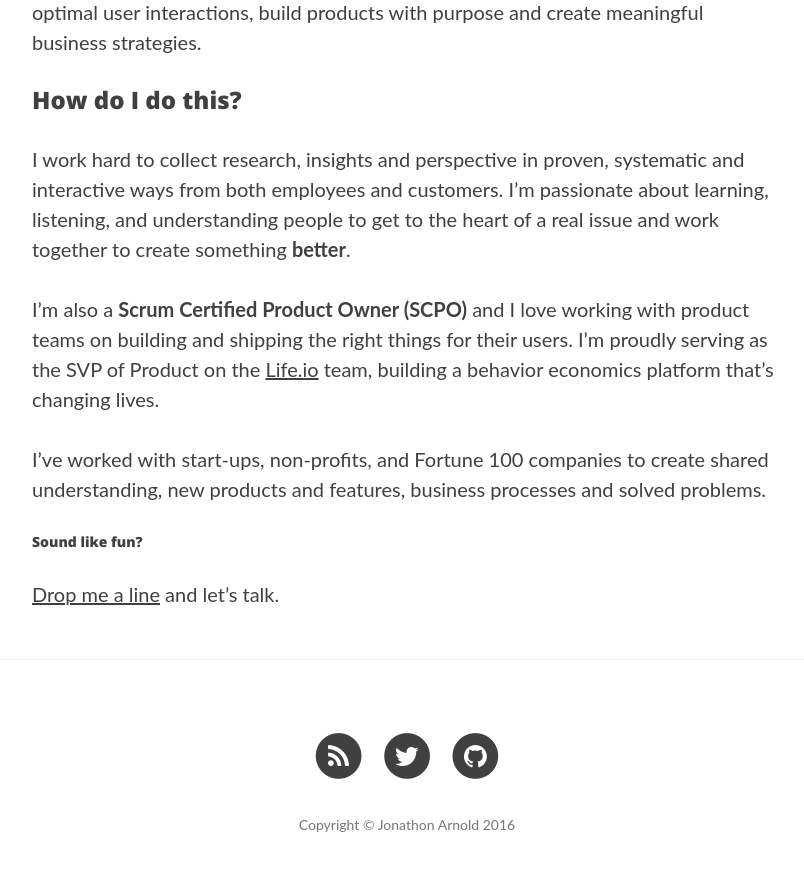
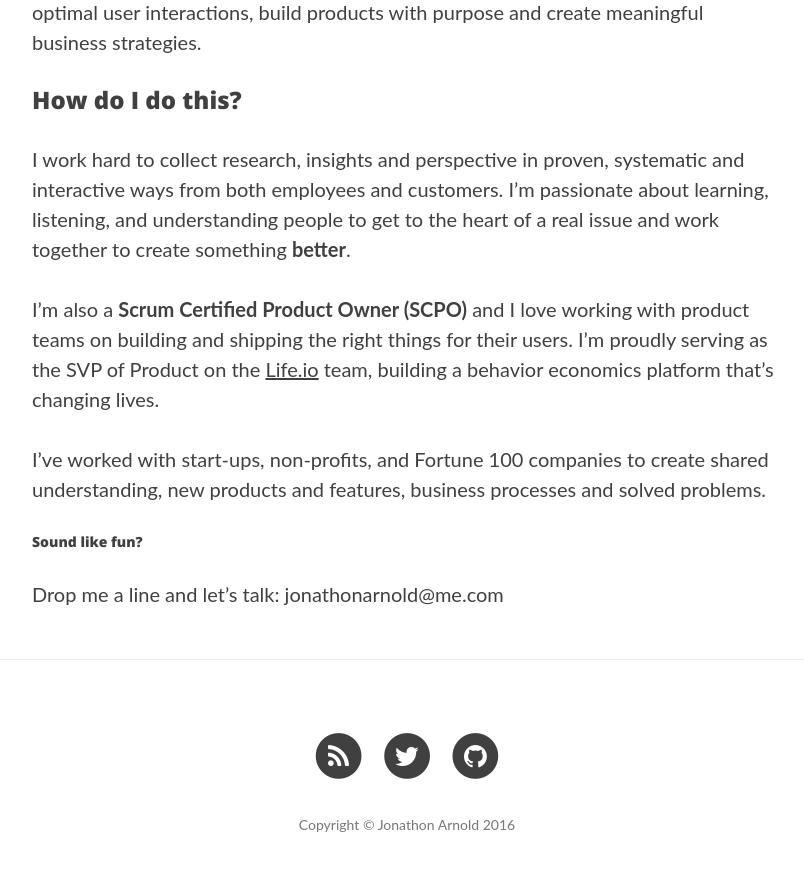
Before and after one commit to jon-arnold/jon-arnold, a Jekyll site: the page built from about.md, in a window 1280 px wide and 900 px high, scrolled down 677 px. Shown: the top 871 px of the window, without its empty margins (233-1037 px from the left). Built offline with Jekyll 4.4.1, drawn with Linux system fonts in a browser that asks for light colours; nearby versions of some CDN libraries.

```diff
--- a/about.md
+++ b/about.md
@@ -19,4 +19,4 @@ I'm also a **Scrum Certified Product Owner (SCPO)** and I love working with prod
 I’ve worked with start-ups, non-profits, and Fortune 100 companies to create shared understanding, new products and features, business processes and solved problems.
 
 ##### Sound like fun?
-[Drop me a line](/contact) and let's talk.
+Drop me a line and let's talk: jonathonarnold@me.com
```
Also changed, not shown: work.md (+1 -1 lines).
